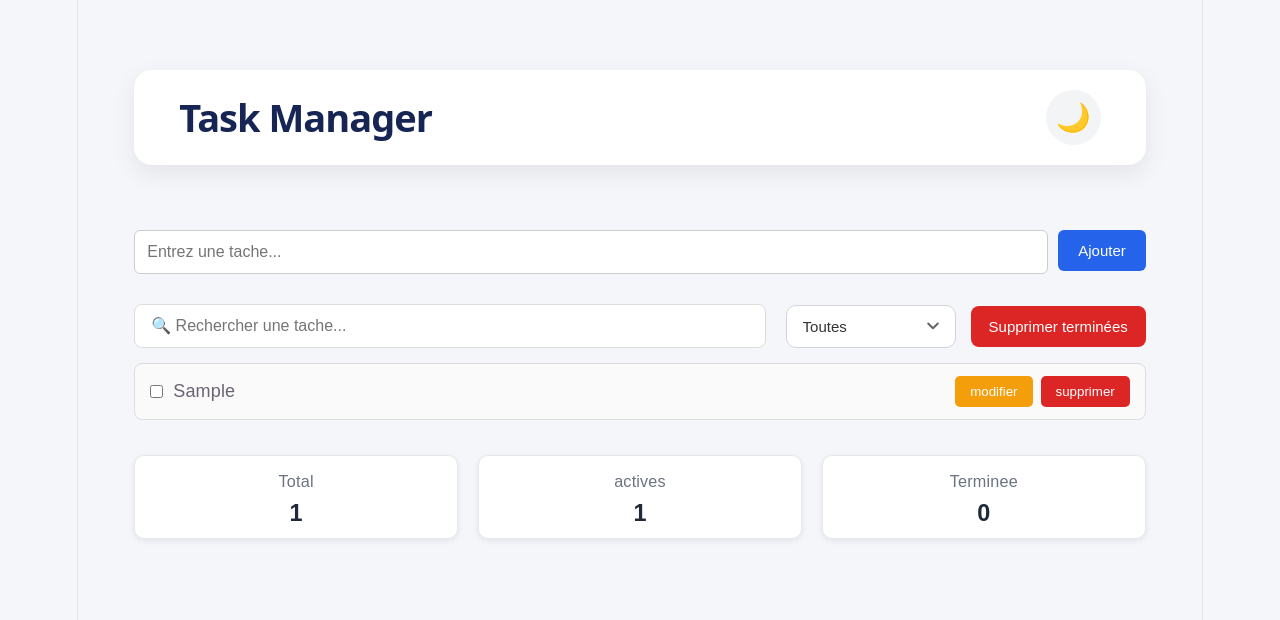
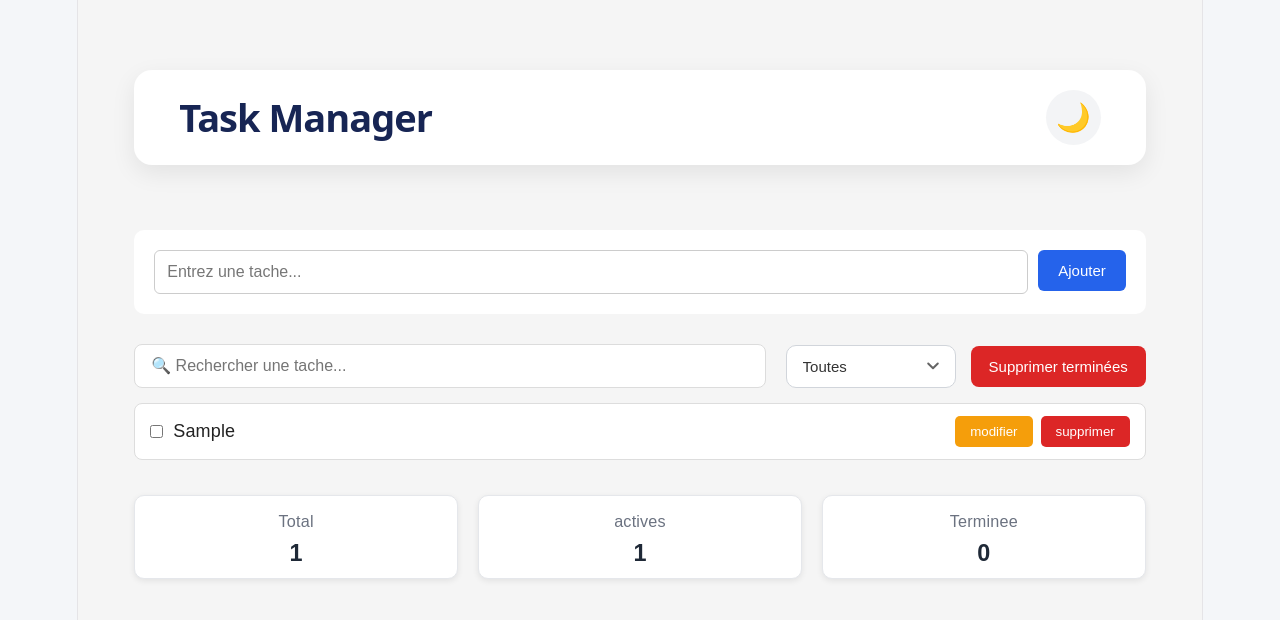
Before and after one commit to baghlalmohamedreda/task-manager, a React app in the folder frontend/: page / in a window 1280 px wide. Both pictures are taken after typing "Sample" into the empty fields and a click on the button "Ajouter". Shown: the top 620 px of the page. Built offline with nearby package versions, Linux system fonts and the light colour scheme; the HTML template or start-up script is replaced by a standard one.

Commit message:
add light and dark theme style

```diff
--- a/frontend/src/App.css
+++ b/frontend/src/App.css
@@ -22,3 +22,21 @@ h1{
     margin-bottom:30px;
     color:#333;
 }
+.app {
+    min-height: 100vh;
+    transition: 0.3s;
+}
+
+
+/* Theme clair */
+.light {
+    background-color: #f5f5f5;
+    color: #222;
+}
+
+
+/* Theme sombre */
+.dark {
+    background-color: #121212;
+    color: white;
+}
--- a/frontend/src/components/header/Header.css
+++ b/frontend/src/components/header/Header.css
@@ -1,6 +1,6 @@
 .header {
     width: 100%;
-    max-width: 1265px; /* même largeur que ta liste des tâches */
+    max-width: 1265px;
     margin: 30px auto;
     padding: 20px 45px;
 
@@ -8,34 +8,72 @@
     justify-content: space-between;
     align-items: center;
 
-    background: white;
     border-radius: 18px;
 
     box-shadow: 0 8px 25px rgba(0, 0, 0, 0.08);
 
     box-sizing: border-box;
+
+    transition: 0.3s ease;
 }
 
 
-/* Logo Task Manager */
+/* ===== LIGHT THEME ===== */
+
+.light .header {
+    background: white;
+}
+
+
+.light .logo h1 {
+    color: #172554;
+}
+
+
+.light .theme-btn {
+    background: #f3f4f6;
+}
+
+
+
+/* ===== DARK THEME ===== */
+
+.dark .header {
+    background: #1e1e1e;
+    box-shadow: 0 8px 25px rgba(0,0,0,0.4);
+}
+
+
+.dark .logo h1 {
+    color: white;
+}
+
+
+.dark .theme-btn {
+    background: #333;
+}
+
+
+
+/* LOGO */
+
 .logo h1 {
     margin: 0;
     font-size: 38px;
     font-weight: 800;
-    color: #172554;
     letter-spacing: -1px;
 }
 
 
-/* Bouton theme */
+
+/* BUTTON */
+
 .theme-btn {
     width: 55px;
     height: 55px;
 
     border: none;
     border-radius: 50%;
-
-    background: #f3f4f6;
 
     font-size: 28px;
 
@@ -51,11 +89,12 @@
 
 .theme-btn:hover {
     transform: scale(1.1);
-    background: #e5e7eb;
 }
 
 
-/* Responsive pour petits écrans */
+
+/* Responsive */
+
 @media (max-width: 700px) {
 
     .header {
--- a/frontend/src/components/taskform/TaskForm.css
+++ b/frontend/src/components/taskform/TaskForm.css
@@ -65,3 +65,57 @@
     border-color: #2563eb;
     box-shadow: 0 0 10px rgba(37,99,235,.15);
 }
+/* ===== Light theme ===== */
+
+.light .task-form input {
+    background-color: white;
+    color: #222;
+    border-color: #ccc;
+}
+
+.light .task-form input::placeholder {
+    color: #777;
+}
+
+
+/* ===== Dark theme ===== */
+
+.dark .task-form input {
+    background-color: #1e1e1e;
+    color: white;
+    border-color: #555;
+}
+
+.dark .task-form input::placeholder {
+    color: #aaa;
+}
+
+
+.dark .task-form button {
+    background-color: #3b82f6;
+}
+
+.dark .task-form button:hover {
+    background-color: #2563eb;
+}
+
+
+.dark .err {
+    color: #ff6b6b;
+}
+.light .task-form {
+    background-color: white;
+    padding: 20px;
+    border-radius: 10px;
+}
+
+
+.dark .task-form {
+    background-color: #1e1e1e;
+    padding: 20px;
+    border-radius: 10px;
+}
+.app.dark input {
+    background-color: #222;
+    color: white;
+}
--- a/frontend/src/components/taskitem/taskitem.css
+++ b/frontend/src/components/taskitem/taskitem.css
@@ -87,3 +87,12 @@
     color: #888;
     text-decoration: line-through;
 }
+.task-item {
+    background-color: white;
+    color: #222;
+}
+
+.app.dark .task-item {
+    background-color: #2b2b2b;
+    color: white;
+}
--- a/frontend/src/components/tasktoolbar/TaskToolBar.css
+++ b/frontend/src/components/tasktoolbar/TaskToolBar.css
@@ -135,3 +135,20 @@
     background-repeat: no-repeat;
     background-position: right 14px center;
 }
+.search-input {
+    background-color: white;
+    color: black;
+}
+.app.dark .search-input {
+    background-color: #222;
+    color: white;
+    border-color: #555;
+}
+
+.app.dark .search-input::placeholder {
+    color: #aaa;
+}
+.app.dark select {
+    background-color: #222;
+    color: white;
+}
--- a/frontend/src/pages/Home.jsx
+++ b/frontend/src/pages/Home.jsx
@@ -153,7 +153,8 @@ function handlesearchtask(){
 }
 
 return (
-    <div className="home">
+    <div className={`app ${theme}`}>
+        <div className="home">
         <Header onToggletheme={toggletheme} theme={theme}/>
         <TaskForm
             key={editingtask ? editingtask.id : "new-task"}
@@ -192,6 +193,12 @@ return (
             />
         )}
     </div>
+
+
+
+
+    </div>
+
 )
 }
 export default Home;
```
